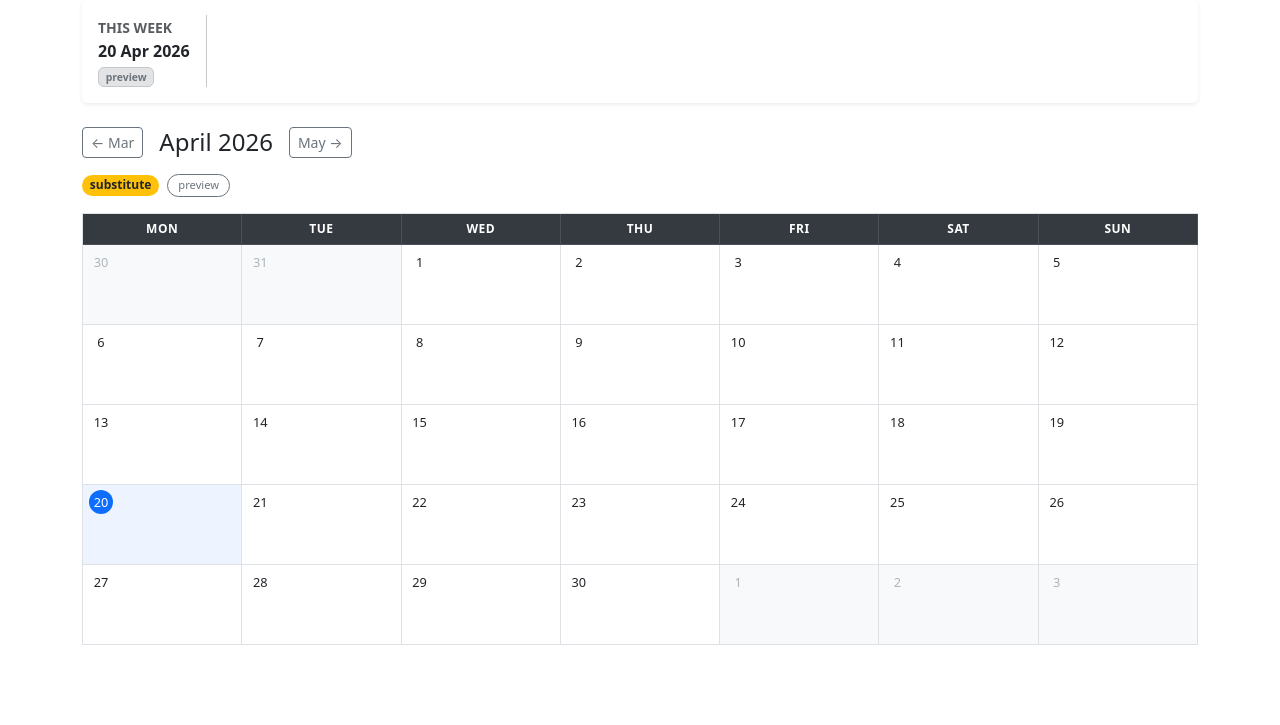
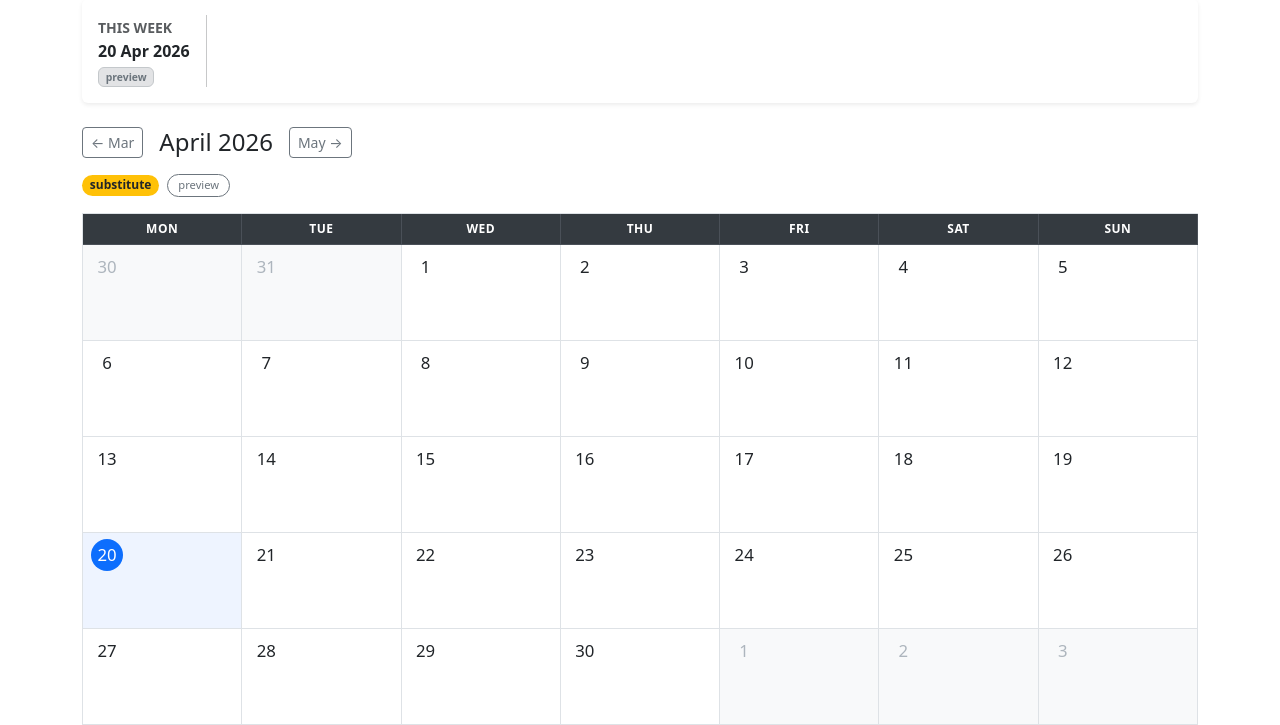
Before and after one commit to rraffi/triage-scheduler, a Flask app: page / in a window 1280 px wide. Shown: the part 81-806 px from the top of the page. Before the commit the page ends 726 px from the top, so only its background shows below. Run offline with Flask 3, Linux system fonts and the light colour scheme; data that the repository does not hold is empty.

Commit message:
Larger date nums, more padding above event pills

```diff
--- a/app/templates/schedule.html
+++ b/app/templates/schedule.html
@@ -31,8 +31,8 @@
     grid-template-columns: repeat(7, 1fr);
   }
   .cal-day {
-    min-height: 80px;
-    padding: 4px 6px 30px; /* bottom padding leaves room for event overlay */
+    min-height: 96px;
+    padding: 6px 8px 44px; /* generous bottom padding for pill separation */
     border-right: 1px solid #dee2e6;
     border-bottom: 1px solid #dee2e6;
     background: #fff;
@@ -43,9 +43,9 @@
     display: inline-flex;
     align-items: center;
     justify-content: center;
-    width: 24px;
-    height: 24px;
-    font-size: .8rem;
+    width: 32px;
+    height: 32px;
+    font-size: 1.05rem;
     font-weight: 500;
   }
   .cal-day-num.today-num {
@@ -58,7 +58,7 @@
   /* Event overlay: absolute, spans Mon–Fri (5/7 of week width) */
   .cal-events {
     position: absolute;
-    bottom: 6px;
+    bottom: 8px;
     left: 3px;
     width: calc(5 / 7 * 100% - 6px);
     display: flex;
```
